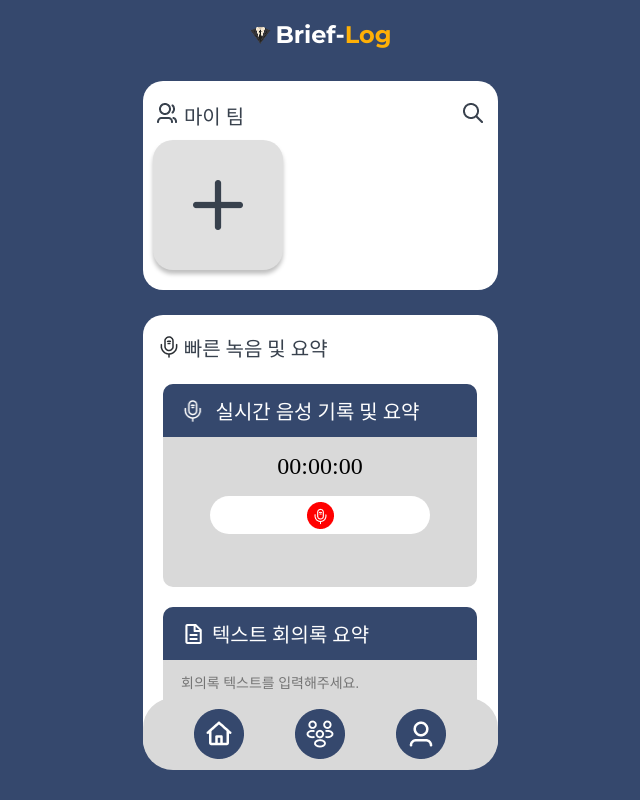
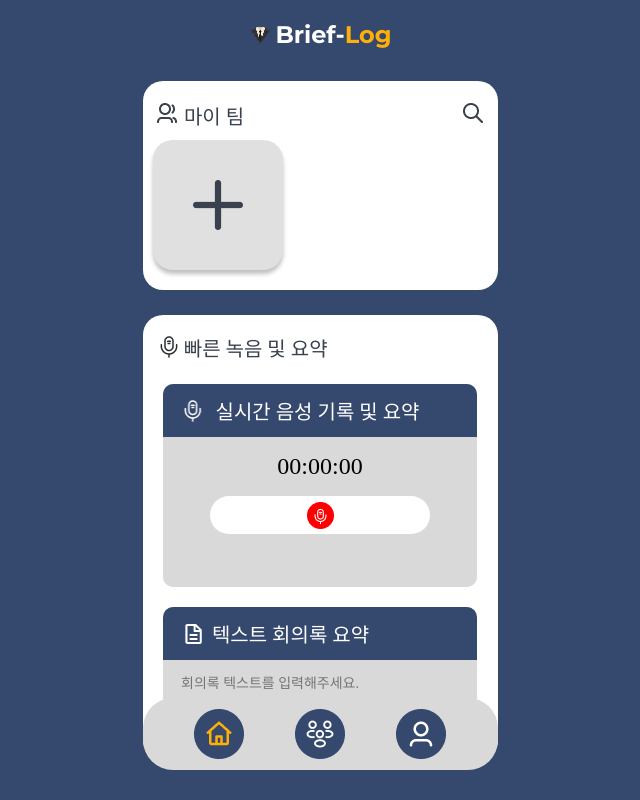
Before and after one commit to 25SYU-2nd-Project/front-end, a Next.js app: page /Main in a window 1280 px wide. Shown: the whole page, without its empty margins (320-960 px from the left). Built offline with nearby package versions, Linux system fonts and the light colour scheme; a web font is replaced by a local one.

Commit message:
라우트 경로 수정

```diff
--- a/src/app/Brief/pageClient.tsx
+++ b/src/app/Brief/pageClient.tsx
@@ -75,7 +75,7 @@ export default function BriefPage() {
               <div
                 key={item.id}
                 className="Brief-Item"
-                onClick={() => router.push(`/brief/${item.id}`)}
+                onClick={() => router.push(`/Brief/${item.id}`)}
                 style={{ cursor: 'pointer' }}
               >
                 <p className="Brief-Date">{item.meetingDate}</p>
--- a/src/app/Component/Footer.tsx
+++ b/src/app/Component/Footer.tsx
@@ -11,8 +11,8 @@ export default function Footer() {
 
     useEffect(() => {
         // 현재 경로 기준 초기 선택 상태 설정
-        if (pathname.includes('/main')) setSelected('home');
-        else if (pathname.includes('/team')) setSelected('team');
+        if (pathname.includes('/Main')) setSelected('home');
+        else if (pathname.includes('/Team')) setSelected('team');
     }, [pathname]);
 
     const handleClick = (page: string, path: string) => {
--- a/src/app/Team/page.tsx
+++ b/src/app/Team/page.tsx
@@ -313,7 +313,7 @@ export default function Team() {
 
           <div onClick={() => {
             if (teamId) {
-              router.push(`/brief?teamId=${teamId}`);
+              router.push(`/Brief?teamId=${teamId}`);
             }
           }} className='team-list-box'>
             <span className='team-list-text'> 팀 회의록 보기</span>
--- a/src/app/page.tsx
+++ b/src/app/page.tsx
@@ -53,7 +53,7 @@ export default function Login() {
       });
 
       console.log('내 정보 응답:', res.data);
-      window.location.replace('/main');
+      window.location.replace('/Main');
     } catch (err: any) {
       console.error('로그인 에러: ', err);
       setError(err.response?.data?.message || '로그인에 실패하였습니다.');
```
